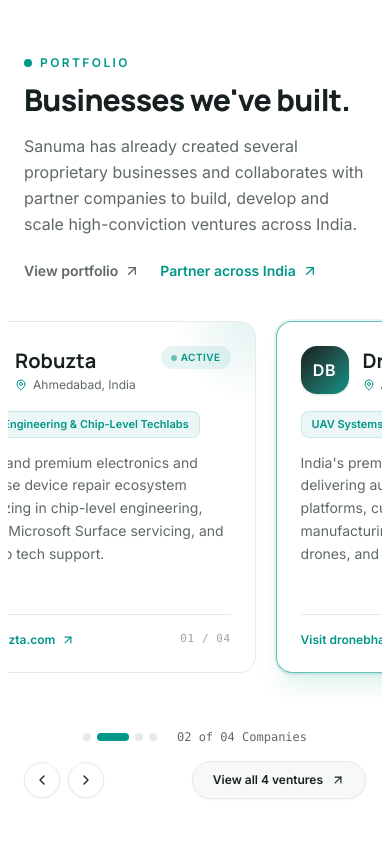
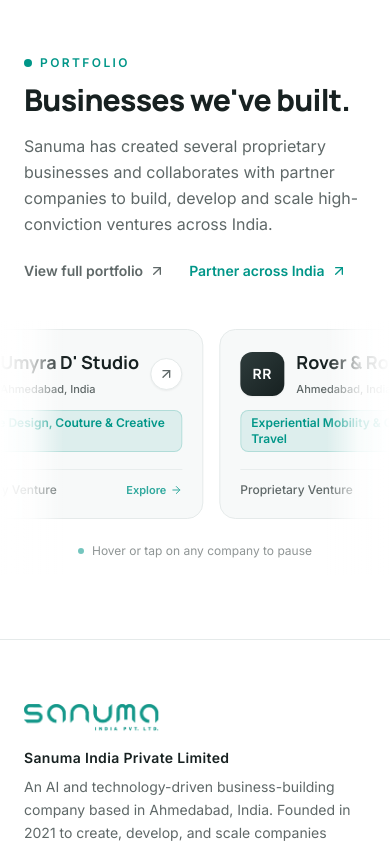
Before and after one commit to sanumapvt/sanuma_website, a Next.js app: page / in a window 390 px wide. Shown: the part 6920-7764 px from the top of the page. Built offline with nearby package versions, Linux system fonts and the light colour scheme.

Commit message:
feat: infinite continuous running company marquee ticker with pause on hover

```diff
--- a/src/components/sections/Businesses.jsx
+++ b/src/components/sections/Businesses.jsx
@@ -1,77 +1,19 @@
 "use client";
 
-import { useState, useRef, useEffect } from "react";
+import { useState } from "react";
 import Link from "next/link";
-import { motion } from "framer-motion";
 import Container from "@/components/ui/Container";
 import SectionHeading from "@/components/ui/SectionHeading";
 import { BUSINESSES } from "@/data/businesses";
-import {
-  ArrowUpRight,
-  ChevronLeft,
-  ChevronRight,
-  MapPin,
-  Sparkles,
-  ShieldCheck,
-  Building2,
-} from "lucide-react";
+import { ArrowUpRight, ArrowRight, ShieldCheck, Sparkles } from "lucide-react";
 import { FadeIn } from "@/components/ui/MotionReveal";
 
 export default function Businesses() {
   const hasBusinesses = BUSINESSES.length > 0;
-  const [activeIndex, setActiveIndex] = useState(0);
   const [isPaused, setIsPaused] = useState(false);
-  const carouselRef = useRef(null);
 
-  // Sync activeIndex with user scrolling/swiping
-  const updateActiveIndex = () => {
-    if (!carouselRef.current) return;
-    const { scrollLeft, clientWidth } = carouselRef.current;
-    const firstCard = carouselRef.current.firstElementChild?.firstElementChild;
-    const cardWidth = firstCard ? firstCard.clientWidth + 24 : 360;
-    const index = Math.round(scrollLeft / cardWidth);
-    setActiveIndex(Math.min(BUSINESSES.length - 1, Math.max(0, index)));
-  };
-
-  useEffect(() => {
-    const el = carouselRef.current;
-    if (!el) return;
-    el.addEventListener("scroll", updateActiveIndex, { passive: true });
-    return () => el.removeEventListener("scroll", updateActiveIndex);
-  }, []);
-
-  // Gentle auto-slide (pauses on hover or manual swipe)
-  useEffect(() => {
-    if (isPaused || !hasBusinesses) return;
-    const interval = setInterval(() => {
-      if (!carouselRef.current) return;
-      const nextIdx = (activeIndex + 1) % BUSINESSES.length;
-      scrollToIndex(nextIdx);
-    }, 4800);
-
-    return () => clearInterval(interval);
-  }, [activeIndex, isPaused, hasBusinesses]);
-
-  const scrollToIndex = (index) => {
-    if (!carouselRef.current) return;
-    const firstCard = carouselRef.current.firstElementChild?.firstElementChild;
-    const cardWidth = firstCard ? firstCard.clientWidth + 24 : 360;
-    carouselRef.current.scrollTo({
-      left: index * cardWidth,
-      behavior: "smooth",
-    });
-    setActiveIndex(index);
-  };
-
-  const handlePrev = () => {
-    const prevIdx = activeIndex === 0 ? BUSINESSES.length - 1 : activeIndex - 1;
-    scrollToIndex(prevIdx);
-  };
-
-  const handleNext = () => {
-    const nextIdx = (activeIndex + 1) % BUSINESSES.length;
-    scrollToIndex(nextIdx);
-  };
+  // Repeat items for seamless 100% infinite continuous loop
+  const marqueeList = [...BUSINESSES, ...BUSINESSES, ...BUSINESSES, ...BUSINESSES];
 
   return (
     <section
@@ -80,22 +22,22 @@
       aria-label="Businesses Portfolio"
     >
       <Container>
-        {/* Header with Title and Global Action Links */}
-        <div className="flex flex-col md:flex-row md:items-end md:justify-between gap-6 mb-8 sm:mb-12">
+        {/* Section Header */}
+        <div className="flex flex-col md:flex-row md:items-end md:justify-between gap-6 mb-10 sm:mb-14">
           <FadeIn direction="up">
             <SectionHeading
               label="Portfolio"
               title="Businesses we've built."
-              subtitle="Sanuma has already created several proprietary businesses and collaborates with partner companies to build, develop and scale high-conviction ventures across India."
+              subtitle="Sanuma has created several proprietary businesses and collaborates with partner companies to build, develop and scale high-conviction ventures across India."
             />
           </FadeIn>
 
-          <FadeIn direction="left" delay={0.15} className="flex flex-wrap items-center gap-5 sm:gap-6">
+          <FadeIn direction="left" delay={0.15} className="flex items-center gap-6">
             <Link
               href="/businesses"
               className="group inline-flex items-center gap-1.5 text-sm font-semibold text-[#5F6868] hover:text-[#009688] transition-colors"
             >
-              <span>View portfolio</span>
+              <span>View full portfolio</span>
               <ArrowUpRight className="w-4 h-4 transition-transform group-hover:translate-x-0.5 group-hover:-translate-y-0.5" aria-hidden="true" />
             </Link>
             <Link
@@ -105,226 +47,140 @@
               <span>Partner across India</span>
               <ArrowUpRight className="w-4 h-4 transition-transform group-hover:translate-x-0.5 group-hover:-translate-y-0.5" aria-hidden="true" />
             </Link>
-
-            {/* Carousel Navigation Arrows (Desktop view in header) */}
-            <div className="hidden sm:flex items-center gap-2 pl-2 border-l border-[#E5EAEA]">
-              <button
-                type="button"
-                onClick={handlePrev}
-                aria-label="Previous company"
-                className="w-10 h-10 rounded-full border border-[#E5EAEA] bg-white hover:border-[#009688] hover:bg-[#009688]/10 text-[#172121] hover:text-[#009688] flex items-center justify-center transition-all cursor-pointer shadow-xs active:scale-95"
-              >
-                <ChevronLeft className="w-5 h-5" />
-              </button>
-              <button
-                type="button"
-                onClick={handleNext}
-                aria-label="Next company"
-                className="w-10 h-10 rounded-full border border-[#E5EAEA] bg-white hover:border-[#009688] hover:bg-[#009688]/10 text-[#172121] hover:text-[#009688] flex items-center justify-center transition-all cursor-pointer shadow-xs active:scale-95"
-              >
-                <ChevronRight className="w-5 h-5" />
-              </button>
-            </div>
           </FadeIn>
         </div>
+      </Container>
 
       {hasBusinesses ? (
+        <div className="relative w-full overflow-hidden pt-2 pb-4">
+          {/* Subtle Side Vignette Fades for modern infinite feel */}
+          <div className="pointer-events-none absolute left-0 top-0 bottom-0 w-16 sm:w-32 bg-gradient-to-r from-white via-white/80 to-transparent z-10" />
+          <div className="pointer-events-none absolute right-0 top-0 bottom-0 w-16 sm:w-32 bg-gradient-to-l from-white via-white/80 to-transparent z-10" />
+
+          {/* Continuous Infinite Running Track (Hover/Touch stops, otherwise keeps running) */}
           <div
+            className="flex w-max gap-4 sm:gap-6 marquee-ticker select-none"
+            style={{
+              animationPlayState: isPaused ? "paused" : "running",
+            }}
             onMouseEnter={() => setIsPaused(true)}
             onMouseLeave={() => setIsPaused(false)}
             onTouchStart={() => setIsPaused(true)}
             onTouchEnd={() => setIsPaused(false)}
-            className="relative"
           >
-            {/* The Horizontal Carousel Scroll Track (Fluid 120fps Native Touch Momentum + Lenis Prevented) */}
+            {marqueeList.map((biz, idx) => {
+              const CardContent = (
                 <div
-              ref={carouselRef}
-              data-lenis-prevent
-              className="overflow-x-auto scroll-smooth snap-x snap-mandatory no-scrollbar pb-6 pt-2 -mx-4 px-4 sm:mx-0 sm:px-0"
-              style={{
-                WebkitOverflowScrolling: "touch",
-              }}
+                  className="w-[280px] sm:w-[320px] md:w-[340px] p-5 sm:p-6 rounded-2xl sm:rounded-3xl bg-[#F7F9F9] border border-[#E5EAEA] hover:border-[#009688]/60 hover:bg-white hover:shadow-xl hover:shadow-[#009688]/10 transition-all duration-300 flex flex-col justify-between group cursor-pointer h-[190px] sm:h-[200px]"
                 >
-              <div className="flex gap-5 sm:gap-6 w-max">
-                {BUSINESSES.map((biz, idx) => {
-                  const isCurrent = idx === activeIndex;
-
-                  return (
+                  {/* Top Row: Monogram + Name + Action Icon */}
+                  <div className="flex items-center justify-between">
+                    <div className="flex items-center gap-3">
                       <div
-                      key={biz.name}
-                      className="w-[84vw] sm:w-[380px] md:w-[400px] flex-shrink-0 snap-start"
-                    >
-                      <motion.div
-                        whileHover={{ y: -6 }}
-                        transition={{ duration: 0.25, ease: "easeOut" }}
-                        className={`h-full p-6 sm:p-7 rounded-2xl sm:rounded-3xl border transition-all duration-300 flex flex-col justify-between group relative overflow-hidden bg-white ${
-                          isCurrent
-                            ? "border-[#009688]/60 shadow-xl shadow-[#009688]/10 ring-2 ring-[#009688]/10"
-                            : "border-[#E5EAEA] hover:border-[#009688]/40 hover:shadow-lg hover:shadow-black/[0.04]"
-                        }`}
-                      >
-                        {/* Subtle Top Ambient Glow Accent */}
-                        <div
-                          className="absolute -top-16 -right-16 w-36 h-36 rounded-full pointer-events-none opacity-10 group-hover:opacity-20 transition-opacity"
-                          style={{
-                            background: `radial-gradient(circle, #009688 0%, transparent 70%)`,
-                          }}
-                        />
-
-                        {/* Card Top: Monogram, Name, Category & Status Pill */}
-                        <div>
-                          <div className="flex items-start justify-between gap-3 mb-4">
-                            <div className="flex items-center gap-3.5">
-                              <div
-                                className={`w-12 h-12 rounded-2xl bg-gradient-to-br ${biz.monogramColor} text-white font-extrabold text-base flex items-center justify-center tracking-wider shadow-sm flex-shrink-0 group-hover:scale-105 transition-transform`}
+                        className={`w-11 h-11 rounded-xl bg-gradient-to-br ${biz.monogramColor} text-white font-extrabold text-sm flex items-center justify-center tracking-wider shadow-xs group-hover:scale-105 transition-transform`}
                       >
                         {biz.monogram}
                       </div>
                       <div>
-                                <h3 className="text-xl font-bold text-[#172121] group-hover:text-[#009688] transition-colors leading-snug">
+                        <h3 className="text-lg font-bold text-[#172121] group-hover:text-[#009688] transition-colors leading-snug">
                           {biz.name}
                         </h3>
-                                <div className="flex items-center gap-1.5 text-xs text-[#5F6868] mt-0.5">
-                                  <MapPin className="w-3 h-3 text-[#009688]" />
-                                  <span>{biz.location}</span>
-                                </div>
+                        <span className="text-[11px] font-medium text-[#5F6868]">
+                          {biz.location}
+                        </span>
                       </div>
                     </div>
 
-                            {/* Active Venture Badge */}
-                            <span className="inline-flex items-center gap-1 px-2.5 py-1 rounded-full bg-[#009688]/10 text-[10px] font-bold uppercase tracking-wider text-[#009688] flex-shrink-0">
-                              <span className="w-1.5 h-1.5 rounded-full bg-[#009688] animate-pulse" />
-                              <span>Active</span>
-                            </span>
+                    <div className="w-8 h-8 rounded-full bg-white border border-[#E5EAEA] group-hover:border-[#009688] group-hover:bg-[#009688] text-[#5F6868] group-hover:text-white flex items-center justify-center transition-all shadow-xs">
+                      <ArrowUpRight className="w-4 h-4 transition-transform group-hover:translate-x-0.5 group-hover:-translate-y-0.5" />
+                    </div>
                   </div>
 
-                          {/* Domain / Category Pill */}
-                          <div className="mb-3.5">
-                            <span className="inline-block text-[11px] font-semibold text-[#009688] bg-[#009688]/8 border border-[#009688]/15 px-2.5 py-1 rounded-lg">
+                  {/* Middle: Category / Industry Tag (Clean, compact, no heavy text) */}
+                  <div>
+                    <span className="inline-block text-xs font-semibold text-[#009688] bg-[#009688]/10 border border-[#009688]/20 px-2.5 py-1 rounded-lg line-clamp-1">
                       {biz.category}
                     </span>
                   </div>
 
-                          {/* Full Rich Description */}
-                          <p className="text-sm text-[#5F6868] leading-relaxed mb-6">
-                            {biz.description}
-                          </p>
+                  {/* Bottom Row: URL / Status Indicator */}
+                  <div className="pt-3 border-t border-[#E5EAEA]/80 flex items-center justify-between text-xs">
+                    <span className="text-[#5F6868] font-medium group-hover:text-[#172121] transition-colors">
+                      {biz.displayUrl ? biz.displayUrl : "Proprietary Venture"}
+                    </span>
+                    <span className="text-[11px] font-bold text-[#009688] flex items-center gap-1 opacity-80 group-hover:opacity-100 transition-opacity">
+                      <span>Explore</span>
+                      <ArrowRight className="w-3 h-3 group-hover:translate-x-0.5 transition-transform" />
+                    </span>
                   </div>
+                </div>
+              );
 
-                        {/* Card Bottom: Website CTA or Venture Status */}
-                        <div className="pt-4 border-t border-[#E5EAEA] flex items-center justify-between">
-                          {biz.website ? (
+              return biz.website ? (
                 <a
+                  key={`${biz.name}-${idx}`}
                   href={biz.website}
                   target="_blank"
                   rel="noopener noreferrer"
-                              className="inline-flex items-center gap-1.5 text-xs font-bold text-[#009688] hover:text-[#00796B] group/btn transition-colors"
+                  className="block flex-shrink-0"
                 >
-                              <span>Visit {biz.displayUrl}</span>
-                              <ArrowUpRight className="w-3.5 h-3.5 transition-transform group-hover/btn:translate-x-0.5 group-hover/btn:-translate-y-0.5" />
+                  {CardContent}
                 </a>
               ) : (
-                            <span className="inline-flex items-center gap-1.5 text-xs font-semibold text-[#5F6868]">
-                              <Sparkles className="w-3.5 h-3.5 text-[#009688]" />
-                              <span>Proprietary Venture</span>
-                            </span>
-                          )}
-
-                          <span className="text-[11px] font-mono text-[#5F6868]/60 uppercase tracking-wider">
-                            0{idx + 1} / 0{BUSINESSES.length}
-                          </span>
-                        </div>
-                      </motion.div>
-                    </div>
+                <Link
+                  key={`${biz.name}-${idx}`}
+                  href="/businesses"
+                  className="block flex-shrink-0"
+                >
+                  {CardContent}
+                </Link>
               );
             })}
           </div>
-            </div>
 
-            {/* Mobile & Desktop Carousel Bottom Controls (Dots + Navigation) */}
-            <div className="mt-8 flex flex-col sm:flex-row items-center justify-between gap-4">
-              {/* Slide Counter & Dots */}
-              <div className="flex items-center gap-3">
-                <div className="flex items-center gap-1.5">
-                  {BUSINESSES.map((_, dotIdx) => (
-                    <button
-                      key={dotIdx}
-                      type="button"
-                      onClick={() => scrollToIndex(dotIdx)}
-                      aria-label={`Go to slide ${dotIdx + 1}`}
-                      className={`h-2 rounded-full transition-all duration-300 cursor-pointer ${
-                        dotIdx === activeIndex
-                          ? "w-8 bg-[#009688]"
-                          : "w-2 bg-[#E5EAEA] hover:bg-[#009688]/40"
-                      }`}
-                    />
-                  ))}
-                </div>
-                <span className="text-xs font-mono text-[#5F6868] ml-2">
-                  0{activeIndex + 1} of 0{BUSINESSES.length} Companies
-                </span>
-              </div>
-
-              {/* Mobile Arrows & Global Link */}
-              <div className="flex items-center gap-3 w-full sm:w-auto justify-between sm:justify-end">
-                {/* Mobile Arrows (< >) */}
-                <div className="flex sm:hidden items-center gap-2">
-                  <button
-                    type="button"
-                    onClick={handlePrev}
-                    aria-label="Previous company"
-                    className="w-9 h-9 rounded-full border border-[#E5EAEA] bg-white text-[#172121] flex items-center justify-center active:bg-[#009688] active:text-white transition-all shadow-xs"
-                  >
-                    <ChevronLeft className="w-4 h-4" />
-                  </button>
-                  <button
-                    type="button"
-                    onClick={handleNext}
-                    aria-label="Next company"
-                    className="w-9 h-9 rounded-full border border-[#E5EAEA] bg-white text-[#172121] flex items-center justify-center active:bg-[#009688] active:text-white transition-all shadow-xs"
-                  >
-                    <ChevronRight className="w-4 h-4" />
-                  </button>
-                </div>
-
-                <Link
-                  href="/businesses"
-                  className="inline-flex items-center gap-2 px-5 py-2.5 rounded-full bg-[#F7F9F9] hover:bg-white border border-[#E5EAEA] hover:border-[#009688]/40 text-xs font-semibold text-[#172121] hover:text-[#009688] transition-all shadow-xs"
-                >
-                  <span>View all {BUSINESSES.length} ventures</span>
-                  <ArrowUpRight className="w-3.5 h-3.5" />
-                </Link>
-              </div>
+          {/* Micro Status Hint */}
+          <div className="mt-6 text-center text-xs text-[#5F6868]/70 flex items-center justify-center gap-2">
+            <span className="w-1.5 h-1.5 rounded-full bg-[#009688] animate-pulse" />
+            <span>Hover or tap on any company to pause</span>
           </div>
         </div>
       ) : (
         <FadeIn direction="up" delay={0.15}>
-            <motion.div
-              whileHover={{ y: -6 }}
-              transition={{ duration: 0.3, ease: "easeOut" }}
-              className="p-10 sm:p-14 rounded-3xl bg-[#F7F9F9] border border-[#E5EAEA] text-center max-w-3xl mx-auto hover:border-[#009688]/40 hover:shadow-xl hover:shadow-[#009688]/5 transition-all duration-300 group"
-            >
-              <div className="relative w-14 h-14 rounded-2xl bg-[#009688]/10 text-[#009688] flex items-center justify-center mx-auto mb-6 group-hover:scale-110 transition-transform duration-300">
+          <div className="p-10 sm:p-14 rounded-3xl bg-[#F7F9F9] border border-[#E5EAEA] text-center max-w-3xl mx-auto">
+            <div className="relative w-14 h-14 rounded-2xl bg-[#009688]/10 text-[#009688] flex items-center justify-center mx-auto mb-6">
               <ShieldCheck className="w-7 h-7" aria-hidden="true" />
-                <span className="absolute -top-1 -right-1 w-3 h-3 bg-[#009688] rounded-full ring-4 ring-white animate-pulse" />
             </div>
-              <h3 className="text-xl sm:text-2xl font-bold text-[#172121] mb-3 group-hover:text-[#009688] transition-colors">
+            <h3 className="text-xl sm:text-2xl font-bold text-[#172121] mb-3">
               Ventures in Active Development &amp; Scale
             </h3>
-              <p className="text-sm sm:text-base text-[#5F6868] max-w-lg mx-auto leading-relaxed mb-8">
+            <p className="text-sm sm:text-base text-[#5F6868] max-w-lg mx-auto leading-relaxed mb-6">
               As a parent business-building company, Sanuma has already created several
-                businesses and actively collaborates with companies across India. Verified
-                brand showcases and portfolio entities will be featured here as they conclude
-                their active build phases.
+              businesses and actively collaborates with companies across India.
             </p>
-              <div className="inline-flex items-center gap-2.5 px-4 py-2 rounded-full bg-white border border-[#E5EAEA] text-xs font-semibold uppercase tracking-wider text-[#5F6868] shadow-xs group-hover:border-[#009688]/30 transition-colors">
-                <span className="w-2 h-2 rounded-full bg-[#009688] animate-ping" aria-hidden="true" />
-                <span>Official Portfolio Registry</span>
           </div>
-            </motion.div>
         </FadeIn>
       )}
-      </Container>
+
+      {/* 60fps GPU Hardware Accelerated Infinite Marquee Keyframe */}
+      <style jsx global>{`
+        @keyframes business-marquee {
+          0% {
+            transform: translate3d(0, 0, 0);
+          }
+          100% {
+            transform: translate3d(-50%, 0, 0);
+          }
+        }
+        .marquee-ticker {
+          display: flex;
+          width: max-content;
+          animation: business-marquee 24s linear infinite;
+          will-change: transform;
+        }
+        .marquee-ticker:hover {
+          animation-play-state: paused;
+        }
+      `}</style>
     </section>
   );
 }
```
Lines whose indentation alone changed are shown as unchanged.
